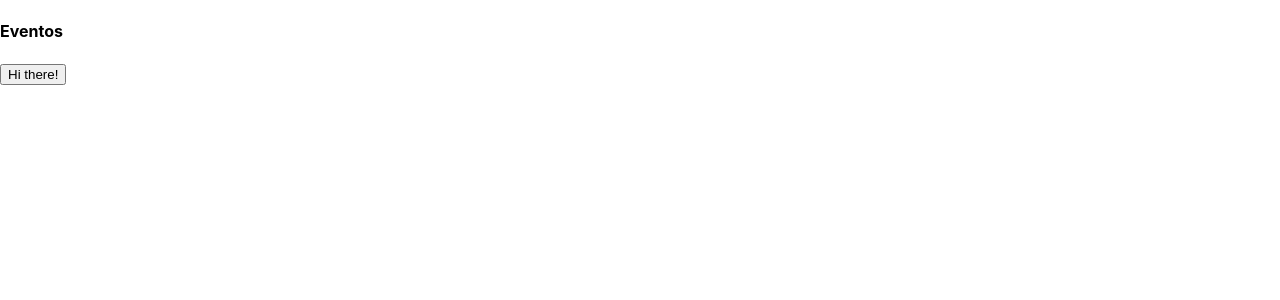
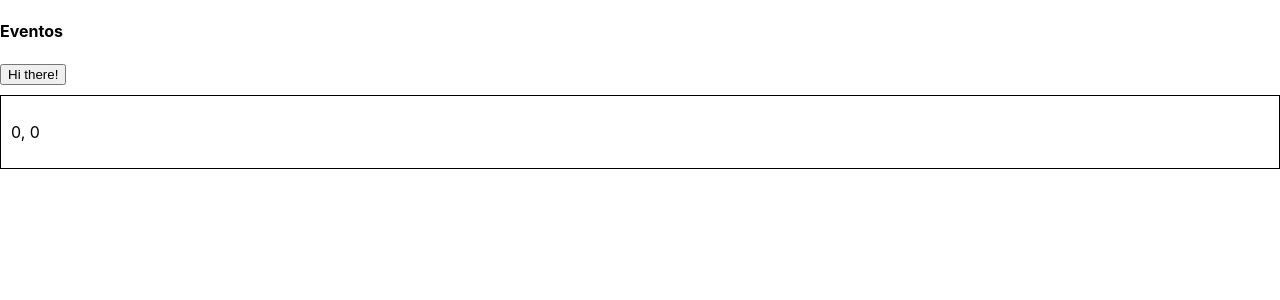
Before and after one commit to nikosantis/react-practice, a React (Create React App) app: page / in a window 1280 px wide. Shown: the top 300 px of the page. Built offline with nearby package versions, Linux system fonts and the light colour scheme.

Commit message:
supported events

```diff
--- a/src/App.js
+++ b/src/App.js
@@ -1,6 +1,15 @@
 import React, { Component } from 'react'
 
 class App extends Component {
+  constructor () {
+    super()
+    this.state = { mouseX: 0, mouseY: 0 }
+  }
+
+  handleMouseMove = (e) =>  {
+    const { clientX, clientY } = e
+    this.setState({ mouseX: clientX, mouseY: clientY })
+  }
   handleClick (e) {
     console.log(e)
     console.log(e.nativeEvent)
@@ -12,6 +21,12 @@
       <div className="App">
         <h4>Eventos</h4>
         <button onClick={this.handleClick}>Hi there!</button>
+        <div
+          onMouseMove={this.handleMouseMove}
+          style={{ border: '1px solid #000', marginTop: 10, padding: 10 }}
+        >
+          <p>{this.state.mouseX}, {this.state.mouseY}</p>
+        </div>
       </div>
     )
   }
```
